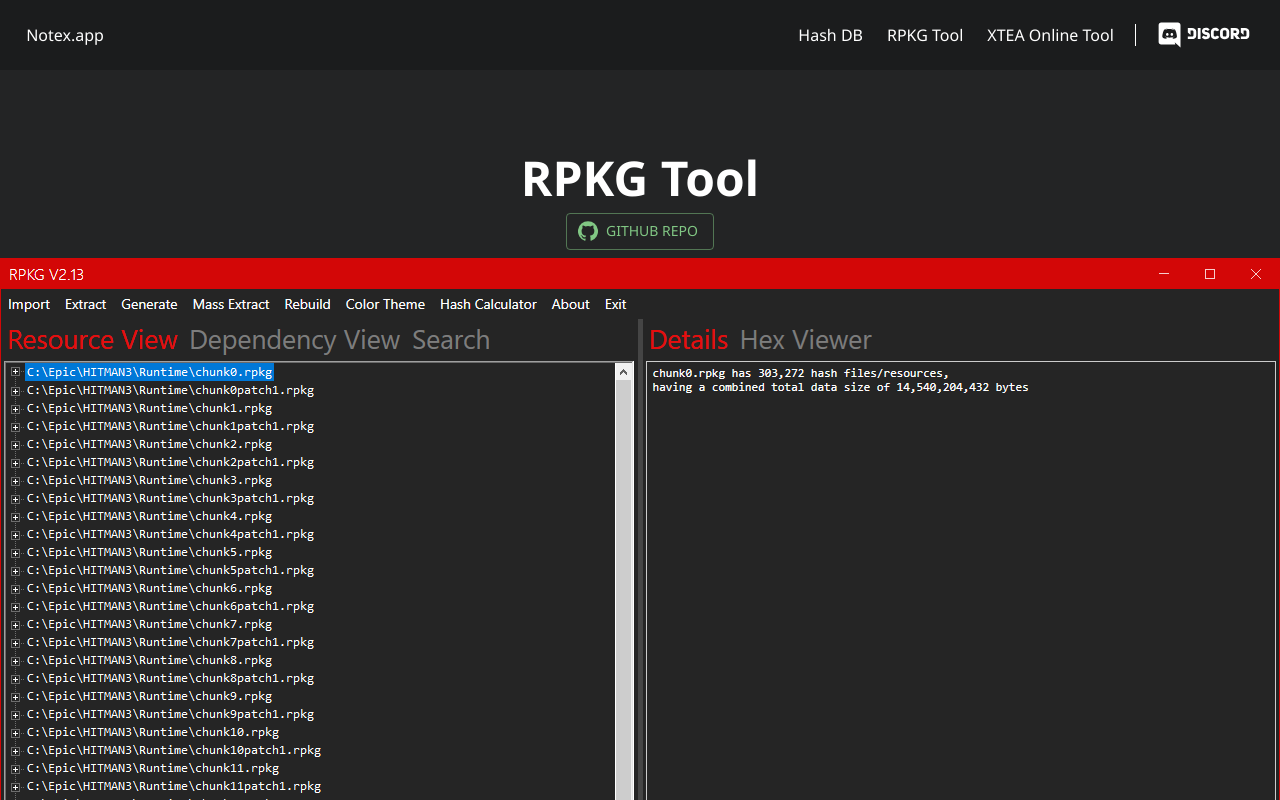
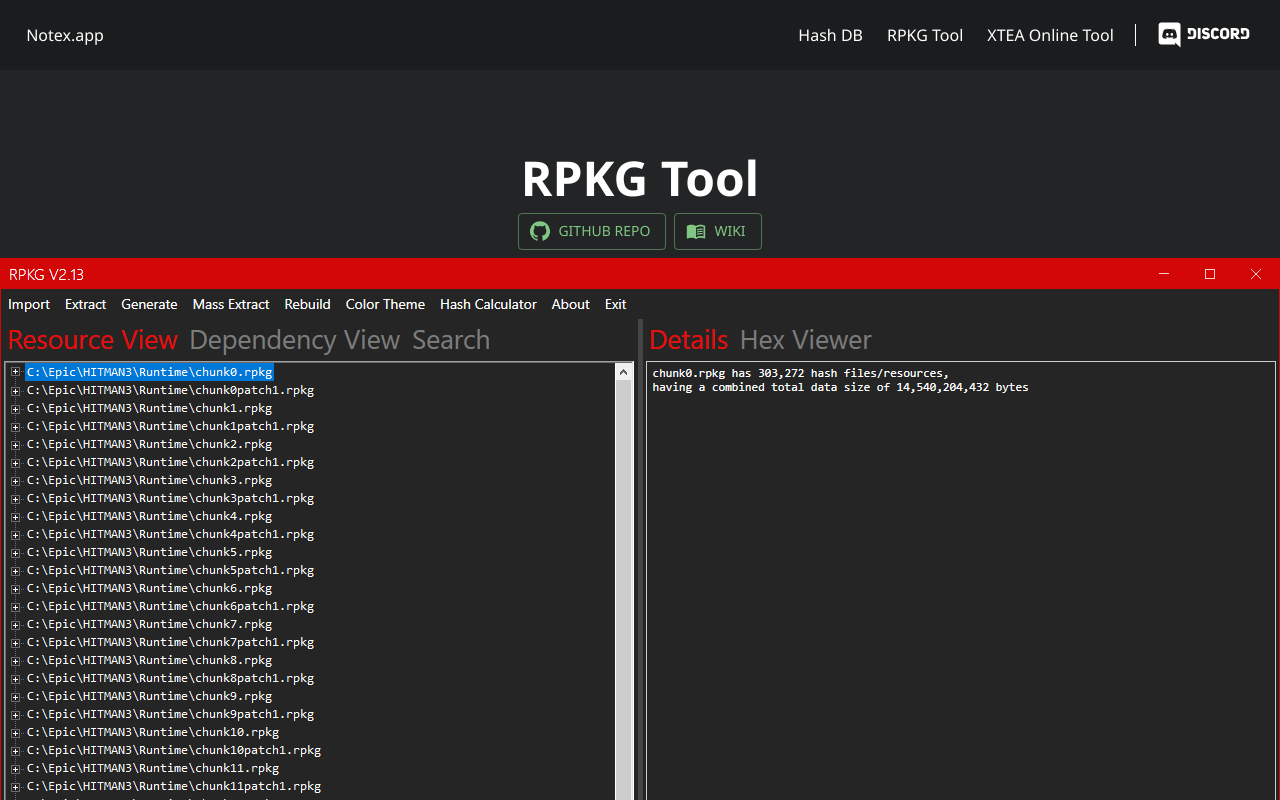
Before and after one commit to glacier-modding/glaciermodding.org-old, a Next.js app: page /rpkg in a window 1280 px wide. Shown: the top 800 px of the page. Built offline with nearby package versions, Linux system fonts and the light colour scheme.

Commit message:
Enable Wiki button

```diff
--- a/pages/rpkg.tsx
+++ b/pages/rpkg.tsx
@@ -179,7 +179,7 @@
                             </Button>
                         </Link>
 
-                        {/* <Link href={`https://wiki.notex.app`}>
+                        <Link href={`https://wiki.notex.app`}>
                         <Button
                             variant={"outlined"}
                             color={"secondary"}
@@ -187,7 +187,7 @@
                         >
                             Wiki
                         </Button>
-                    </Link> */}
+                    </Link>
                     </AccordionActions>
 
                     <img
```
